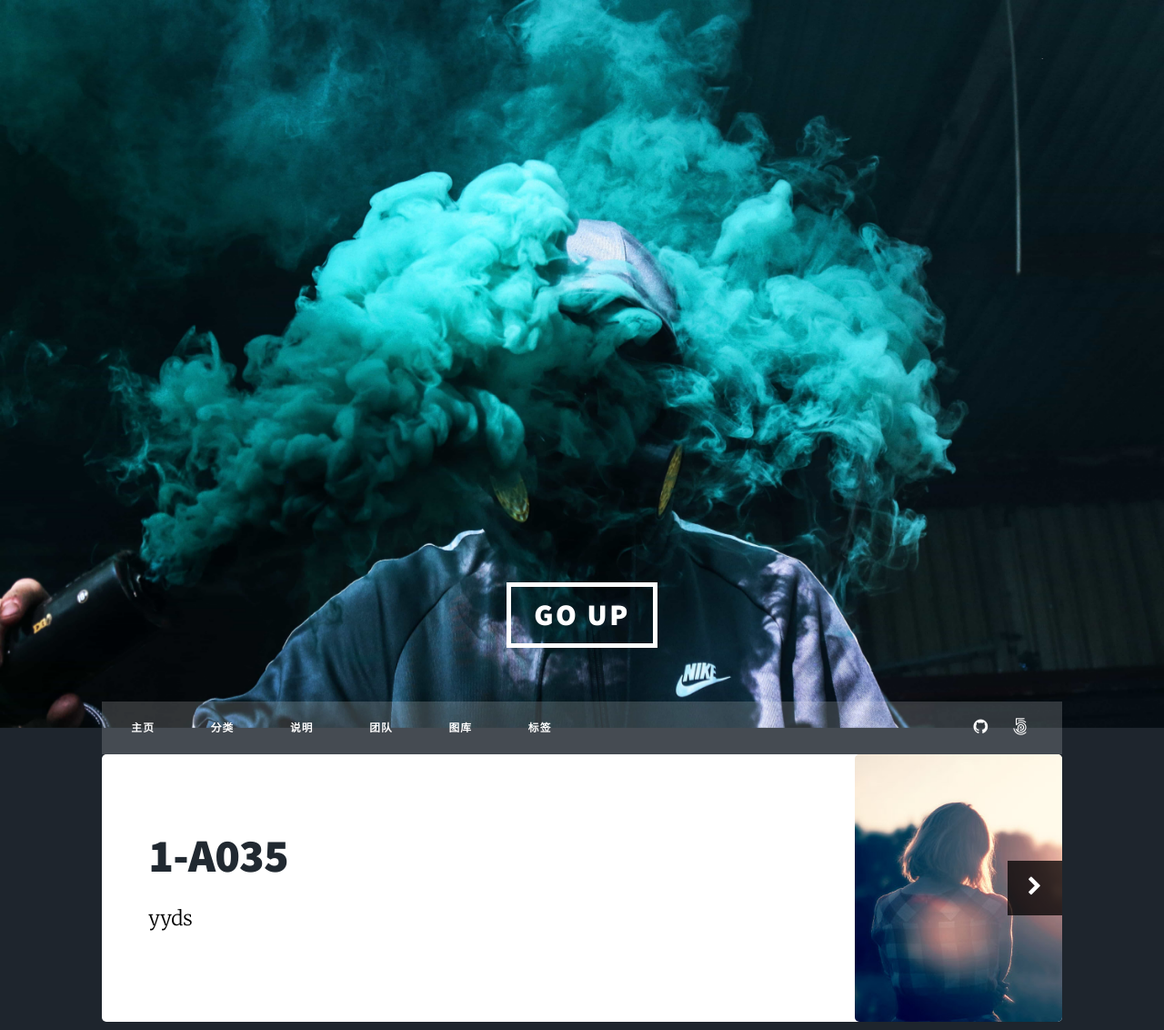
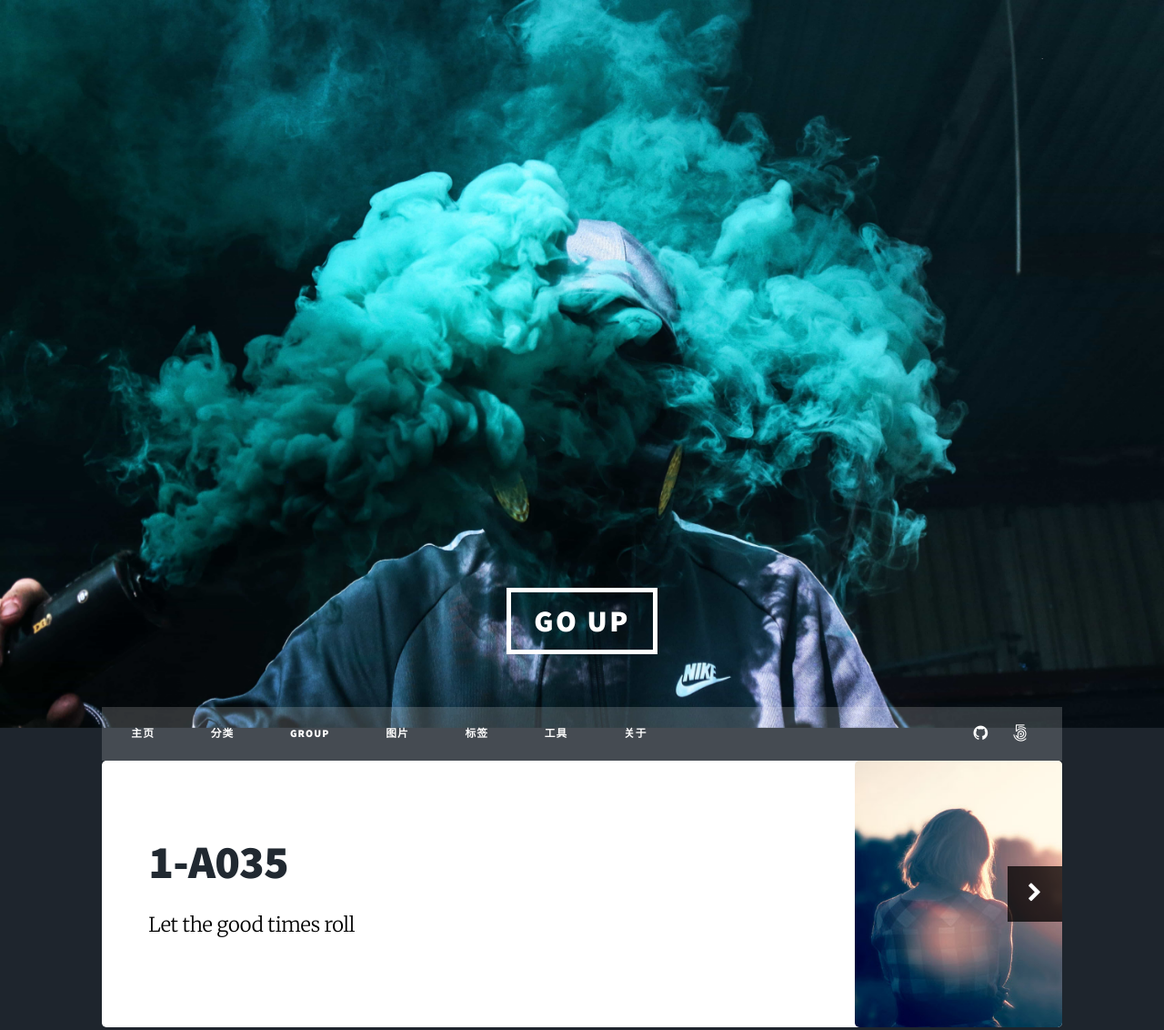
Before and after one commit to luoji13/luoji13.github.io, a plain HTML site: page index.html in a window 1280 px wide. Shown: the top 1132 px of the page at 91% size. Drawn offline with nearby package versions, Linux system fonts and the light colour scheme; some packages are replaced by stand-ins of ours; a script that the page names is missing; files whose address does not match are found by name.

Commit message:
Site updated: 2023-06-02 16:22:49

```diff
--- a/index.html
+++ b/index.html
@@ -72,7 +72,7 @@
                 <div id="intro">
             <h1>This is<br />
                         1-A035 </h1>
-            <p> Whatever is worth doing is worth doing well <br/> I'll think of you every step of the way
+            <p> <p> Whatever is worth doing is worth doing well </p> <p> I'll think of you every step of the way </p>
             </p>
             <ul class="actions">
                 <li><a href="#header" class="button icon solo fa-arrow-down scrolly">Continue</a></li>
@@ -107,26 +107,32 @@
 		        <!-- Pages 自定义   -->
 
 		        <li>
-		            <a href="/about/" title="说明">
-		                说明
+		            <a href="/group/" title="group">
+		                group
 		            </a>
 		        </li>
 
 		        <li>
-		            <a href="/group/" title="团队">
-		                团队
-		            </a>
-		        </li>
-
-		        <li>
-		            <a href="/gallery/" title="图库">
-		                图库
+		            <a href="/gallery/" title="图片">
+		                图片
 		            </a>
 		        </li>
 
 		        <li>
 		            <a href="/tag/" title="标签">
 		                标签
+		            </a>
+		        </li>
+
+		        <li>
+		            <a href="/tool/" title="工具">
+		                工具
+		            </a>
+		        </li>
+
+		        <li>
+		            <a href="/about/" title="关于">
+		                关于
 		            </a>
 		        </li>
 
@@ -159,7 +165,7 @@
             <article id="me" class="panel">
                 <header style="color: #000000">
                     <h1>1-A035</h1>
-                    <p>yyds</p>
+                    <p>Let the good times roll</p>
                 </header>
                 <a href="" class="jumplink pic">
                     <span class="arrow icon fa-chevron-right"><span></span></span>
```
Also changed, not shown: 2023/06/02/hello-world/index.html (+16 -10 lines), archives/2023/06/index.html (+17 -11 lines), archives/2023/index.html (+17 -11 lines), archives/index.html (+17 -11 lines).
